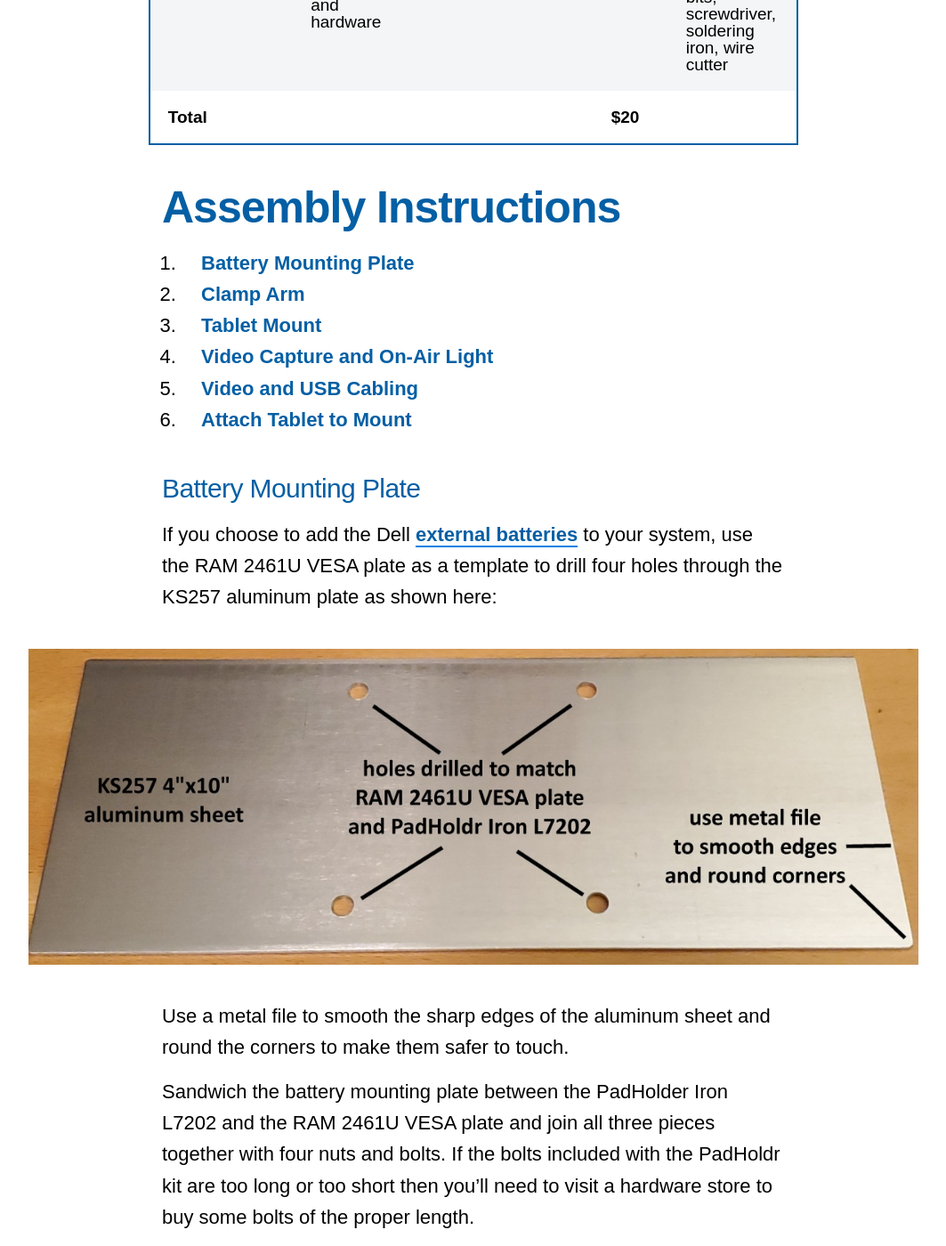
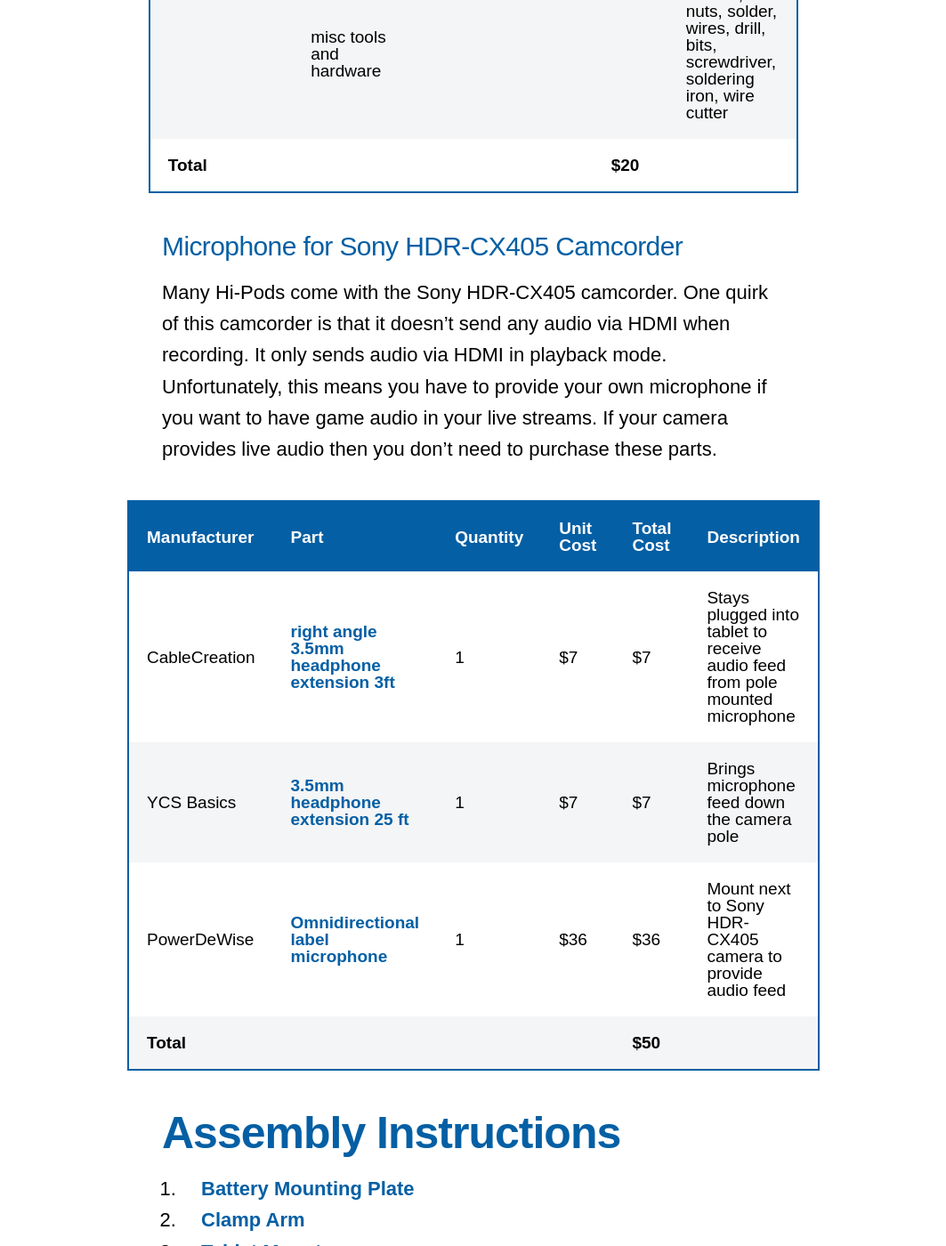
Before and after one commit to Zofware/www.simplesportscaster.com, a Jekyll site: the page built from docs/_projects/2020-11-14-rugged-tablet.md, in a window 1280 px wide and 1400 px high, scrolled down 9190 px. Shown: the whole window at 89% size, without its empty margins (108-1171 px from the left). Built offline with Jekyll 4.4.1, drawn with Linux system fonts in a browser that asks for light colours; nearby versions of some CDN libraries; some web fonts are replaced; comment, search, counter and statistics services are not loaded; some of the changed text lies outside the part shown.

Commit message:
Even more work on rugged tablet project.

```diff
--- a/docs/_projects/2020-11-14-rugged-tablet.md
+++ b/docs/_projects/2020-11-14-rugged-tablet.md
@@ -35,6 +35,7 @@
 * [External Battery Parts](#external-battery-parts) (optional)
 * [On-Air Light Parts](#on-air-light-parts) (optional)
 * [Battery Switchbox Parts](#battery-switchbox-parts) (optional)
+* [Microphone for Sony HDR-CX405 Camcorder](#microphone-for-sony-hdr-cx405-camcorder) (optional)
 
 ### Main Tablet Parts
 
@@ -62,7 +63,7 @@
 | CableCreation   | [HDMI angle adapters](https://www.amazon.com/Female-Adapter-CableCreation-Converter-Extender/dp/B07C2Q834L?ref_=ast_sto_dp&th=1)                                                                                             | 1        | $7        | $7         | pair of HDMI angle adapters to keep cables pointing down to shed rain                                                     |
 | CableCreation   | [Left Angle HDMI cable](https://www.amazon.com/Extension-CableCreation-Vertical-Ethernet-Channel/dp/B01LA6TZGW?ref_=ast_sto_dp&th=1)                                                                                         | 1        | $6        | $6         | 3' left angle HDMI cable extension to connect HDMI cable from camera to Elgato while relieving strain and shedding water. |
 | Velcro          | [Heavy Duty 4x2 Inch strips (4 pack)](https://www.amazon.com/VELCRO-Brand-Industrial-Fasteners-Professional/dp/B0010HADEA)                                                                                                   | 1        | $6        | $6         | For mounting video capture device but also the USB hub, batteries and switch box if you include them                      |
-|                 | misc tools and hardware                                                                                                                                                                                                      |          |           |            | nuts, bolts, screwdrivers, wrenches, thread lock glue, zip ties                                                                    |
+|                 | misc tools and hardware                                                                                                                                                                                                      |          |           |            | nuts, bolts, screwdrivers, wrenches, thread lock glue, zip ties, label maker                                              |
 | **Total**       |                                                                                                                                                                                                                              |          |           | **$2,954** |                                                                                                                           |
 
 ### External Battery Parts
@@ -102,6 +103,17 @@
 |              | misc tools and hardware                                                     |          |           |            | screws, nuts, solder, wires, drill, bits, screwdriver, soldering iron, wire cutter |
 | **Total**    |                                                                             |          |           | **$20**    |                                                                                    |
 
+### Microphone for Sony HDR-CX405 Camcorder
+
+Many Hi-Pods come with the Sony HDR-CX405 camcorder. One quirk of this camcorder is that it doesn't send any audio via HDMI when recording. It only sends audio via HDMI in playback mode. Unfortunately, this means you have to provide your own microphone if you want to have game audio in your live streams. If your camera provides live audio then you don't need to purchase these parts.
+
+| Manufacturer  | Part                                                                                                                                        | Quantity | Unit Cost | Total Cost | Description                                                                  |
+| ------------- | ------------------------------------------------------------------------------------------------------------------------------------------- | -------- | --------- | ---------- | ---------------------------------------------------------------------------- |
+| CableCreation | [right angle 3.5mm headphone extension 3ft](https://www.amazon.com/Extension-CableCreation-Silver-Plating-Compatible-iPhones/dp/B0793M4WJ9) | 1        | $7        | $7         | Stays plugged into tablet to receive audio feed from pole mounted microphone |
+| YCS Basics    | [3.5mm headphone extension 25 ft](https://www.amazon.com/YCS-Basics-Stereo-Headphone-Extension/dp/B00A6VYQFS)                               | 1        | $7        | $7         | Brings microphone feed down the camera pole                                  |
+| PowerDeWise   | [Omnidirectional label microphone](https://www.amazon.com/dp/B01AG56HYQ/ref=cm_sw_r_cp_api_fabt1_eseXFbC5P9CA6)                             | 1        | $36       | $36        | Mount next to Sony HDR-CX405 camera to provide audio feed                    |
+| **Total**     |                                                                                                                                             |          |           | **$50**    |                                                                              |
+
 ## Assembly Instructions
 
 1. [Battery Mounting Plate](#battery-mounting-plate)
@@ -110,6 +122,7 @@
 4. [Video Capture and On-Air Light](#video-capture-and-on-air-light)
 5. [Video and USB Cabling](#video-and-usb-cabling)
 6. [Attach Tablet to Mount](#attach-tablet-to-mount)
+7. [Attach Batteries](#attach-batteries)
 
 ### Battery Mounting Plate
 
@@ -171,6 +184,10 @@
 
 ![Video and USB cabling](/assets/projects/rugged/video-and-usb-cabling.jpg)
 
+To make things easier for your film crew, it's nice to label the video cables. Note: If you added an external microphone for your Sony HDR-CX405 Hi-Pod camera then it's nice to label that too.
+
+![Cable labels](/assets/projects/rugged/cable-labels.jpg)
+
 ### Attach Tablet to Mount
 
 With all the video and data connections in place, you can now join the two halves of the PadHoldr Iron L7202 back together again. Lay the tablet face down and slide the slots on the other half of the L7202 onto the hooks on the tablet bracket as shown below.
@@ -184,3 +201,29 @@
 This image shows the locking bolt in position after being tightened.
 
 ![Attach tablet to mount step 3](/assets/projects/rugged/attach-tablet-to-mount-3.jpg)
+
+Open the data port door on the side of the tablet and plug in the USB cables and, if used, the microphone cable as shown below.
+
+![Plug in cables](/assets/projects/rugged/plug-in-usb-and-mic-cables.jpg)
+
+### Attach Batteries
+
+If you chose to use the external Dell batteries then you can attach them now. Start by placing the tablet face down on a table.
+
+Attach a strip of Velcro loops over the regulatory label of the first battery. Then flip it over and orient it so that the power plug is facing down and the power cable is directed toward the center of the tablet. Press it onto the Velcro hooks on the left side of the KS257 aluminum sheet as shown below.
+
+![Attach battery #1](/assets/projects/rugged/velcro-battery-1.jpg)
+
+Attach a strip of Velcro loops over the Dell logo on the second battery. Note that the Velcro for battery #2 goes on the opposite side that you used for battery #1. The reason is so the power output for battery #2 will also be on the bottom and directed toward the center of the tablet. Press the second battery onto the Velcro hooks on the right side of the KS257 aluminum sheet as shown below.
+
+![Attach battery #2](/assets/projects/rugged/velcro-battery-2.jpg)
+
+If you don't plan to buld the battery switchbox, then you can route the battery power cables from the batteries to near the power plug on the tablet. Without the switchbox, you'll switch batteries by swapping plugs.
+
+If you put the clamp arm back on at this point then the back of the tablet will look like this. (Note, when this photo was taken the on-air light wasn't installed.)
+
+![Back view of tablet with batteries installed](/assets/projects/rugged/back-view-batteries-installed.jpg)
+
+### Battery Switchbox
+
+to do
```
Also changed, not shown: docs/assets/projects/rugged/back-view-batteries-installed.jpg (added), docs/assets/projects/rugged/cable-labels.jpg (added), docs/assets/projects/rugged/plug-in-usb-and-mic-cables.jpg (added), docs/assets/projects/rugged/velcro-battery-1.jpg (added), docs/assets/projects/rugged/velcro-battery-2.jpg (added), 1 other file.
